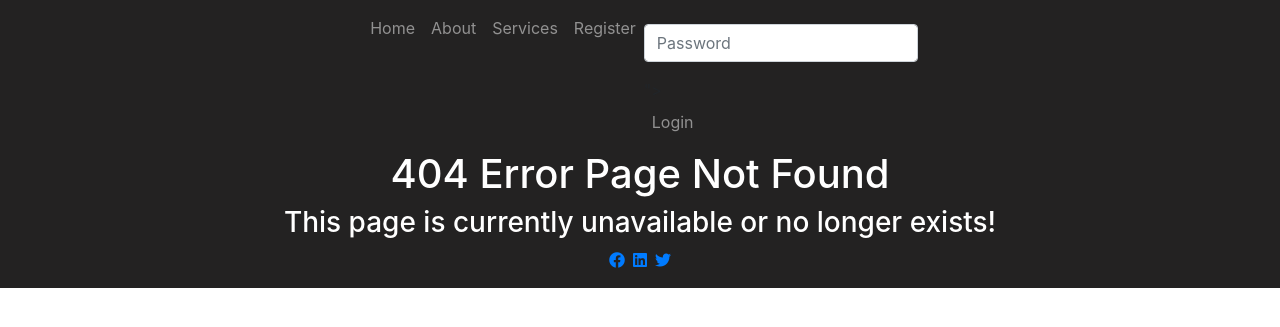
After one commit to LiamD88/secure_plus, a Django app: template templates/404.html in a window 1280 px wide. The commit adds this page. Shown: the top 327 px of the page. Run offline with Django 3.2, Linux system fonts and the light colour scheme; the template is opened without the code that fills it: values that come from a table or form of the project are taken from there, others are empty; some libraries are stand-ins or nearby versions.

Commit message:
created 500/404 error pages and updated defensive design

```diff
--- a/cart/views.py
+++ b/cart/views.py
@@ -11,7 +11,7 @@ def view_cart(request):
 
     return render(request, 'cart.html', context)
 
-@login_required
+
 def add_to_cart(request, item_id):
     """ Add items to your cart"""
 
--- a/checkout/views.py
+++ b/checkout/views.py
@@ -12,7 +12,6 @@ stripe.api_key = settings.STRIPE_PRIVATE
 
 
 
-@login_required
 def checkout(request):
 
     if request.method == 'POST':
--- a/secure_plus/static/css/style.css
+++ b/secure_plus/static/css/style.css
@@ -139,6 +139,11 @@
   background-color: #fefde5 !important;
 }
 
+/* error pages */
+
+
+
+
 /* media queries */
 @media (min-width: 300px) {
   .carousel .image-size {
--- /dev/null
+++ b/templates/404.html
@@ -0,0 +1,31 @@
+{% extends 'base.html' %}
+{% load static %}
+
+
+{% block title %}404 Error Page Not Found{% endblock %}
+
+
+{% block content %}
+
+<section class="main-bg">
+
+
+    <div class="container">
+        <div class="row">
+            <div class="col-12">
+                <h1 class="text-white text-center">404 Error Page Not Found</h1>
+            </div>
+        </div>
+        <div class="row">
+            <div class="col-12">
+                <h3 class="text-white text-center">This page is currently unavailable or no longer exists!</h3>
+            </div>
+        </div>
+    </div>
+
+</section>
+
+
+
+
+{% endblock %}
```
Also changed, not shown: templates/500.html (added, +24 -0 lines).
